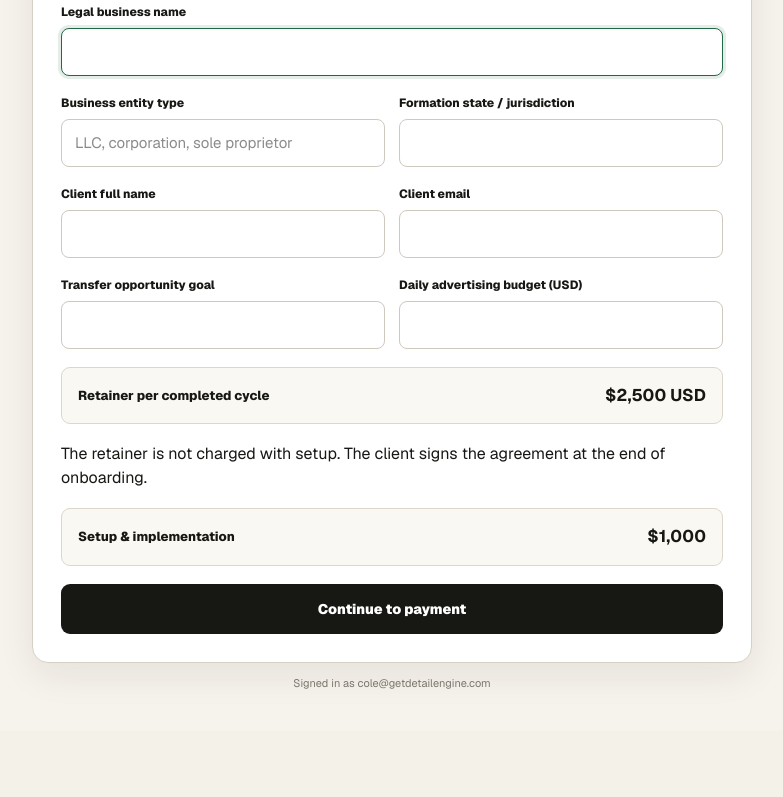
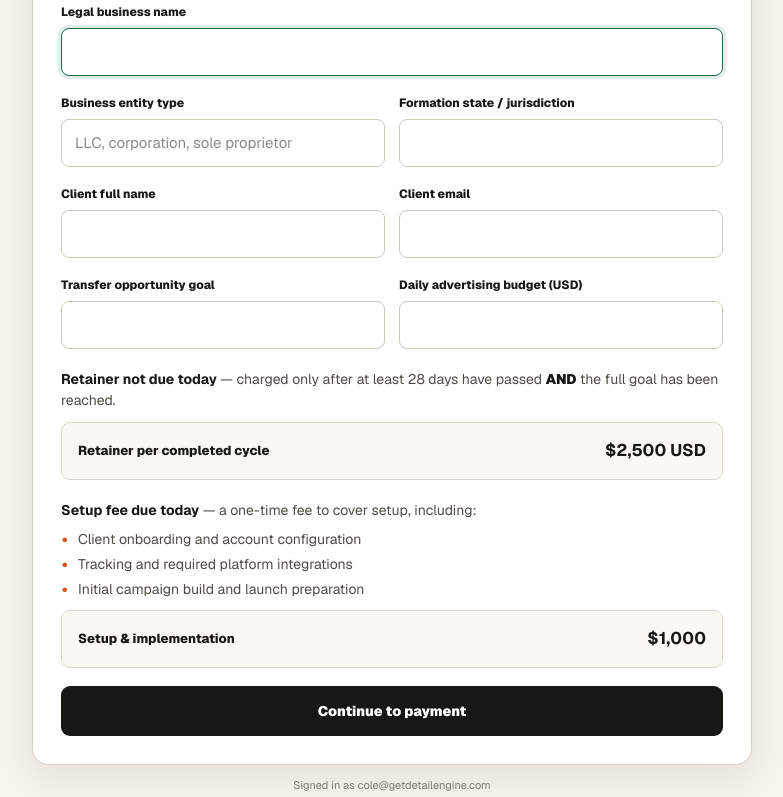
Before and after one commit to detailenginecole/detailengine-command-centre, a Next.js app: page /start-preview in a window 1280 px wide. Shown: the part 498-1295 px from the top of the page, without its empty margins (248-1031 px from the left). Before the commit the page ends 1229 px from the top, so only its background shows below. Built offline with nearby package versions, Linux system fonts and the light colour scheme.

Commit message:
Clarify Start payment timing

```diff
--- a/app/start/SalesStartClient.tsx
+++ b/app/start/SalesStartClient.tsx
@@ -579,10 +579,20 @@ export function SalesStartClient({
                 <label><span>Transfer opportunity goal</span><input required type="number" min={1} max={1000000} step={1} inputMode="numeric" value={form.opportunityGoal} onChange={e => update("opportunityGoal", e.target.value)} /></label>
                 <label><span>Daily advertising budget (USD)</span><input required type="number" min={0.01} max={100000} step={0.01} inputMode="decimal" value={form.dailyBudget} onChange={e => update("dailyBudget", e.target.value)} /></label>
               </div>
+              <p className={styles.feeTiming}>
+                <strong>Retainer not due today</strong> — charged only after at least 28 days have passed <em>and</em> the full goal has been reached.
+              </p>
               <button className={`${styles.order} ${styles.editableOrder}`} type="button" onClick={() => openAmountEditor("retainer")} aria-label="Edit retainer per completed cycle">
                 <span>Retainer per completed cycle</span><strong>{formatSetupFee(retainer)} USD</strong>
               </button>
-              <p>The retainer is not charged with setup. The client signs the agreement at the end of onboarding.</p>
+              <div className={styles.feeTiming}>
+                <strong>Setup fee due today</strong> — a one-time fee to cover setup, including:
+                <ul className={styles.feeIncludes}>
+                  <li>Client onboarding and account configuration</li>
+                  <li>Tracking and required platform integrations</li>
+                  <li>Initial campaign build and launch preparation</li>
+                </ul>
+              </div>
               <OrderSummary amountCad={setupFeeCad} onEdit={() => openAmountEditor("setup")} />
 
               {error && <div className={styles.error} role="alert">{error}</div>}
--- a/app/start/start.module.css
+++ b/app/start/start.module.css
@@ -226,6 +226,45 @@
 
 .editableOrder:active {
   transform: translateY(0);
+}
+
+.feeTiming {
+  margin: 2px 0 -8px;
+  color: #4f4b44;
+  font-size: 14px;
+  line-height: 1.55;
+}
+
+.feeTiming strong {
+  color: #171714;
+}
+
+.feeTiming em {
+  color: #171714;
+  font-style: normal;
+  font-weight: 850;
+  text-transform: uppercase;
+}
+
+.feeIncludes {
+  display: grid;
+  gap: 3px;
+  margin: 8px 0 0;
+  padding: 0;
+  list-style: none;
+}
+
+.feeIncludes li {
+  position: relative;
+  padding-left: 17px;
+}
+
+.feeIncludes li::before {
+  position: absolute;
+  left: 1px;
+  color: #d45621;
+  content: "•";
+  font-weight: 900;
 }
 
 .order span {
```
Also changed, not shown: 2 other files (tests, documents, lock files or other folders).
